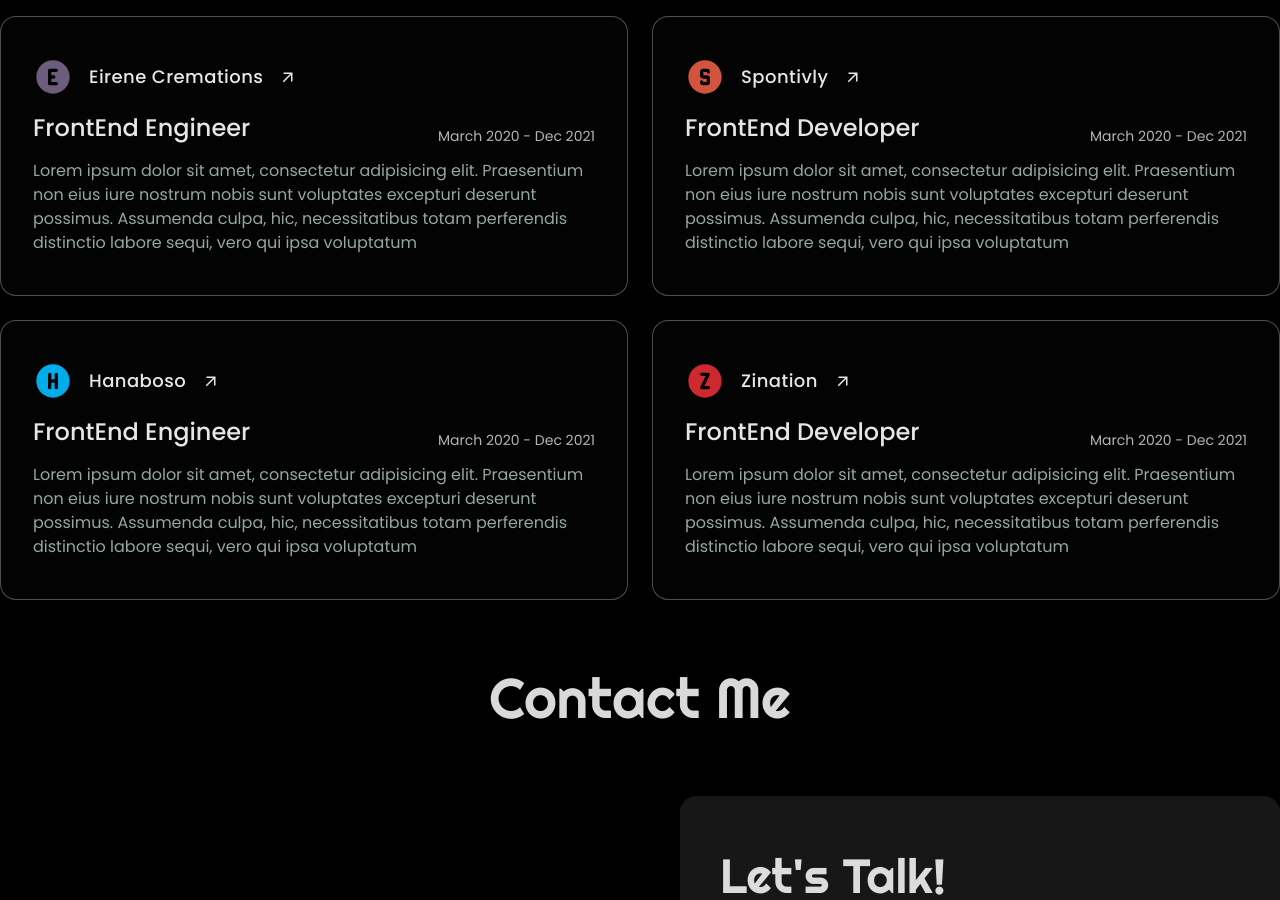
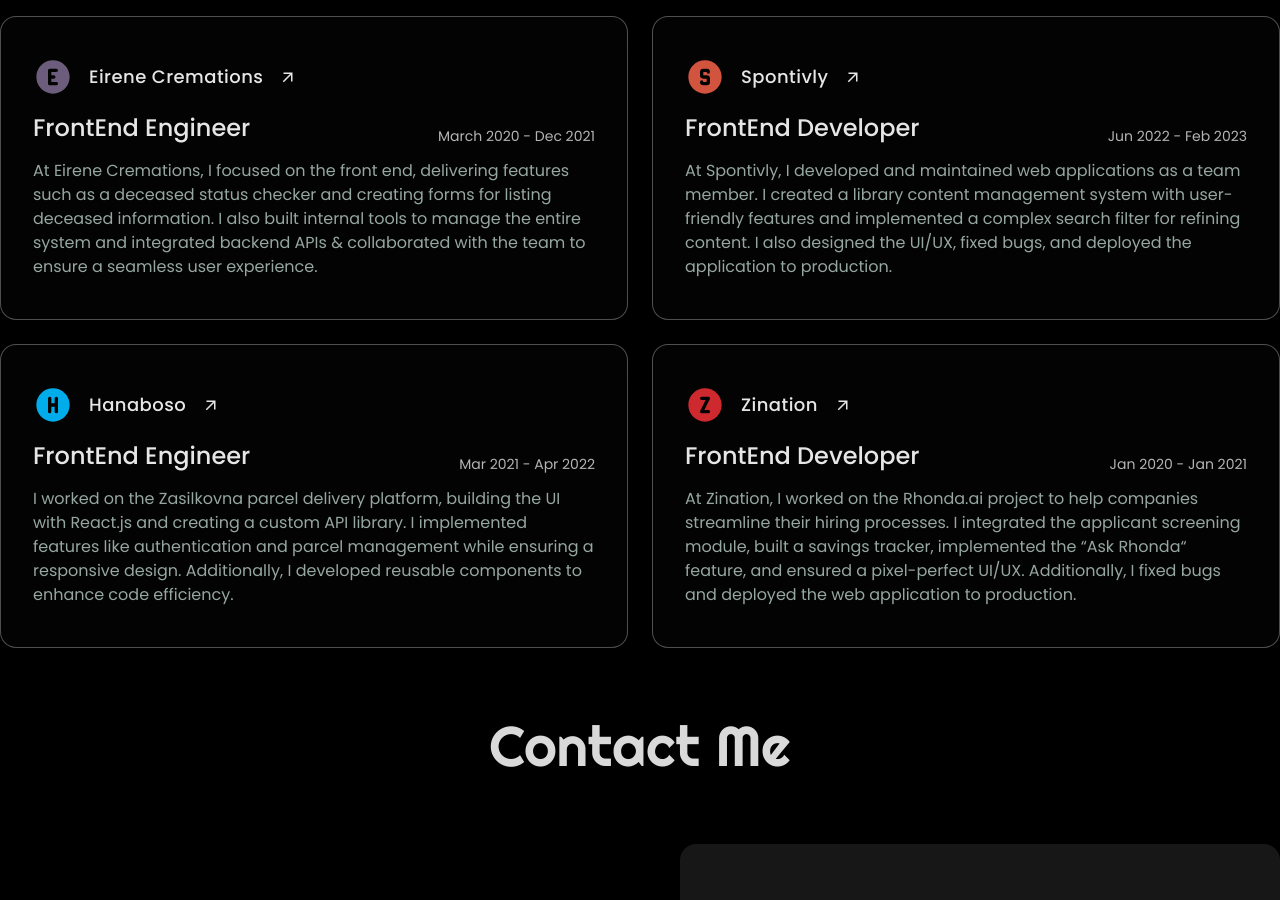
Before and after one commit to Polashahmad01/front-end-portfolio-app, a Next.js app: page / in a window 1280 px wide. Shown: the part 3820-4720 px from the top of the page. Built offline with nearby package versions, Linux system fonts and the light colour scheme.

Commit message:
Update work experience descriptions with specific details

```diff
--- a/src/components/MyExperiencePage.jsx
+++ b/src/components/MyExperiencePage.jsx
@@ -29,8 +29,9 @@
               <p className="text-sm opacity-70">March 2020 - Dec 2021</p>
             </div>
             <p className="leading-normal text-[#96a7a1]">
-              Lorem ipsum dolor sit amet, consectetur adipisicing elit. Praesentium non eius iure nostrum nobis sunt voluptates excepturi deserunt possimus.
-              Assumenda culpa, hic, necessitatibus totam perferendis distinctio labore sequi, vero qui ipsa voluptatum
+              At Eirene Cremations, I focused on the front end, delivering features such as a deceased status checker and creating forms for listing
+              deceased information. I also built internal tools to manage the entire system and integrated backend APIs & collaborated
+              with the team to ensure a seamless user experience.
             </p>
           </div>
           <div className="border px-8 py-10 border-solid border-[rgba(255,255,255,0.3)] bg-[rgba(255,255,255,0.01)] rounded-2xl backdrop-blur shadow-[0_4px_30px_rgba(0,0,0,0.1)]">
@@ -45,11 +46,12 @@
             </div>
             <div className="flex items-center justify-between">
               <h4 className="leading-tight mb-4 text-2xl font-medium opacity-90">FrontEnd Developer</h4>
-              <p className="text-sm opacity-70">March 2020 - Dec 2021</p>
+              <p className="text-sm opacity-70">Jun 2022 - Feb 2023</p>
             </div>
             <p className="leading-normal text-[#96a7a1]">
-              Lorem ipsum dolor sit amet, consectetur adipisicing elit. Praesentium non eius iure nostrum nobis sunt voluptates excepturi deserunt possimus.
-              Assumenda culpa, hic, necessitatibus totam perferendis distinctio labore sequi, vero qui ipsa voluptatum
+              At Spontivly, I developed and maintained web applications as a team member. I created a library content management
+              system with user-friendly features and implemented a complex search filter for refining content. I also designed the UI/UX,
+              fixed bugs, and deployed the application to production.
             </p>
           </div>
           <div className="border px-8 py-10 border-solid border-[rgba(255,255,255,0.3)] bg-[rgba(255,255,255,0.01)] rounded-2xl backdrop-blur shadow-[0_4px_30px_rgba(0,0,0,0.1)]">
@@ -64,11 +66,12 @@
             </div>
             <div className="flex items-center justify-between">
               <h4 className="leading-tight mb-4 text-2xl font-medium opacity-90">FrontEnd Engineer</h4>
-              <p className="text-sm opacity-70">March 2020 - Dec 2021</p>
+              <p className="text-sm opacity-70">Mar 2021 - Apr 2022</p>
             </div>
             <p className="leading-normal text-[#96a7a1]">
-              Lorem ipsum dolor sit amet, consectetur adipisicing elit. Praesentium non eius iure nostrum nobis sunt voluptates excepturi deserunt possimus.
-              Assumenda culpa, hic, necessitatibus totam perferendis distinctio labore sequi, vero qui ipsa voluptatum
+              I worked on the Zasilkovna parcel delivery platform, building the UI with React.js and creating a custom API library.
+              I implemented features like authentication and parcel management while ensuring a responsive design.
+              Additionally, I developed reusable components to enhance code efficiency.
             </p>
           </div>
           <div className="border px-8 py-10 border-solid border-[rgba(255,255,255,0.3)] bg-[rgba(255,255,255,0.01)] rounded-2xl backdrop-blur shadow-[0_4px_30px_rgba(0,0,0,0.1)]">
@@ -83,11 +86,12 @@
             </div>
             <div className="flex items-center justify-between">
               <h4 className="leading-tight mb-4 text-2xl font-medium opacity-90">FrontEnd Developer</h4>
-              <p className="text-sm opacity-70">March 2020 - Dec 2021</p>
+              <p className="text-sm opacity-70">Jan 2020 - Jan 2021</p>
             </div>
             <p className="leading-normal text-[#96a7a1]">
-              Lorem ipsum dolor sit amet, consectetur adipisicing elit. Praesentium non eius iure nostrum nobis sunt voluptates excepturi deserunt possimus.
-              Assumenda culpa, hic, necessitatibus totam perferendis distinctio labore sequi, vero qui ipsa voluptatum
+              At Zination, I worked on the Rhonda.ai project to help companies streamline their hiring processes. I integrated the applicant screening module,
+              built a savings tracker, implemented the &ldquo;Ask Rhonda&ldquo; feature, and ensured a pixel-perfect UI/UX. Additionally,
+              I fixed bugs and deployed the web application to production.
             </p>
           </div>
         </div>
```
